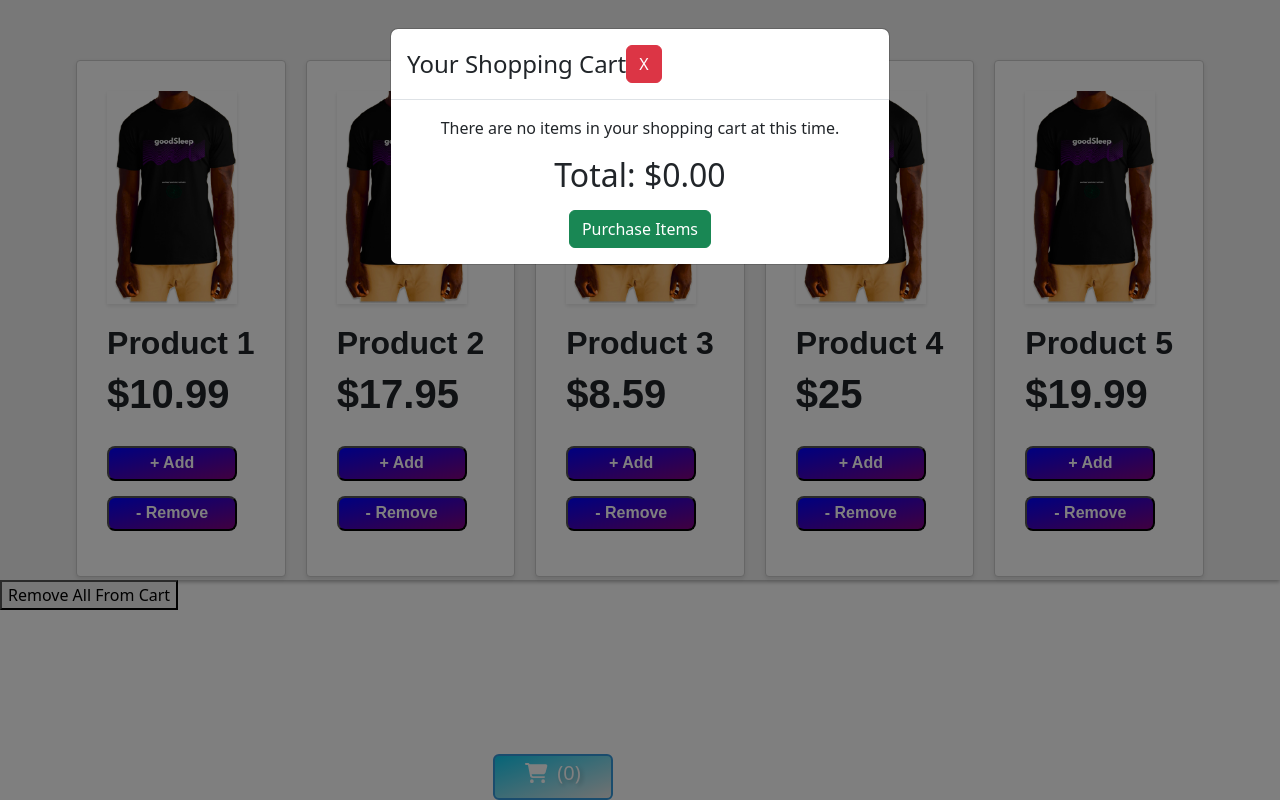
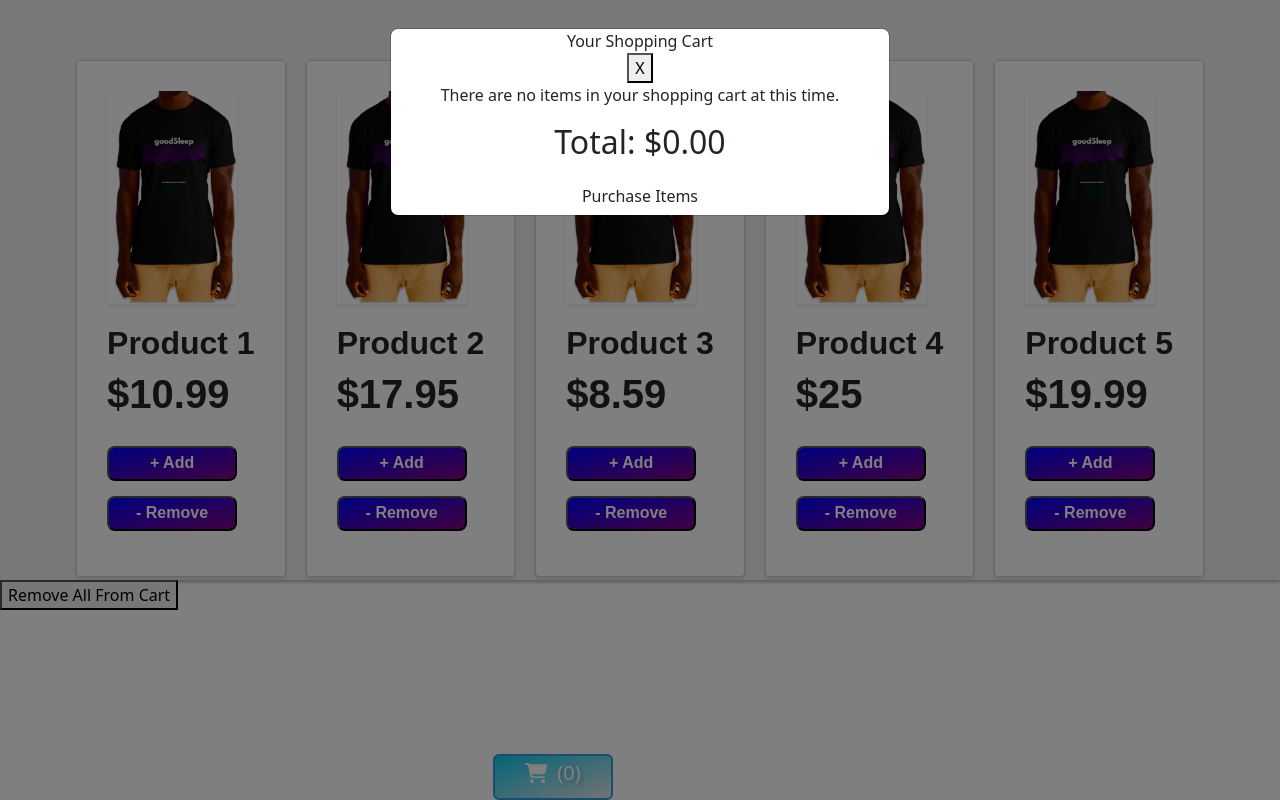
Before and after one commit to grantGCode/Shopping-Cart-Application-Frontend, a React (Create React App) app: page / in a window 1280 px wide. Both pictures are taken after a click on the button "(0)". Built offline with nearby package versions, Linux system fonts and the light colour scheme.

Commit message:
remove all bootstrap from Modal minus <Modle> from NavBar.js Modal

```diff
--- /dev/null
+++ b/src/components/Modle.styles.js
@@ -0,0 +1,36 @@
+import styled from "styled-components";
+
+
+const size = {
+    mobile:'425px',
+    laptop: '1024px',
+    desktop: '2560px'
+}
+
+export const device = {
+    mobile: `(min-width: ${size.mobile})`,
+    laptop: `(min-width: ${size.laptop})`,
+    desktop: `(min-width: ${size.desktop})`,
+};
+
+
+
+export const ModalHeader =styled.div`
+
+`;
+
+export const ModalTitle = styled.div`
+
+`;
+
+export const ButtonClose = styled.button`
+
+`;
+
+export const ModalBody = styled.div`
+
+`;
+
+export const ButtonPurchase = styled.button`
+
+`;
--- a/src/components/NavBar.js
+++ b/src/components/NavBar.js
@@ -1,7 +1,7 @@
 import {useState} from 'react'
 import { useShoppingCartContext } from '../CartContext';
 import ItemCard from './ItemCard'
-import { Modal, Col, Button, ToastContainer} from 'react-bootstrap'
+import { Modal, ToastContainer} from 'react-bootstrap'
 import { toast } from 'react-toastify';
 import { FontAwesomeIcon } from '@fortawesome/react-fontawesome'
 import { faCartShopping } from '@fortawesome/free-solid-svg-icons'
@@ -13,6 +13,13 @@ import {
   Icon,
   YourCart
 } from './styles/Navbar.styles';
+import {
+  ModalHeader,
+  ModalTitle,
+  ButtonClose,
+  ModalBody,
+  ButtonPurchase
+} from './Modle.styles'
 
 export default function NavBar() {
   const [show, setShow] = useState(false);
@@ -74,37 +81,35 @@ export default function NavBar() {
           </ButtonCart>
             <div className='display-modal'>
               <Modal align='center' className='Modal-Window' show={show} onHide={handleClose}>
-
-                  <div className='Header'>
-                    <Modal.Header className='Header'>
-                      <Modal.Title className='Shopping-Cart-Title' >Your Shopping Cart</Modal.Title>
-                      <Button
+                    <ModalHeader>
+                      <ModalTitle>
+                        Your Shopping Cart
+                      </ModalTitle>
+                      <ButtonClose
                         type='button'
                         className='Close-Modal'
                         variant="danger"
                         onClick={handleClose}
                       >X
-                      </Button>
-                    </Modal.Header>
-                  </div>
-
+                      </ButtonClose>
+                    </ModalHeader>
                   <div className='body'>
-                    <Modal.Body >
+                    <ModalBody>
                       {Items.length === 0 ? (
                         <p>There are no items in your shopping cart at this time.</p>
                         ) : Items.map((item) =>
                             (
-                              <Col align='center' >
+                              <div align='center' >
                                 <ItemCard
                                   className="border border-primary"
                                   key={Items.id}
                                   item={item}
                                 />
-                              </Col>
+                              </div>
                             ))
                           }
                       <h2 className='Total'>{`Total: $${getTotalCost()}`}</h2>
-                      <Button
+                      <ButtonPurchase
                         className='btn mt-2'
                         variant='success'
                         onClick={() => {
@@ -112,8 +117,8 @@ export default function NavBar() {
                           buyCartContent();
                           }}
                       >Purchase Items
-                      </Button>
-                    </Modal.Body>
+                      </ButtonPurchase>
+                    </ModalBody>
                   </div>
               </Modal>
             </div>
```
